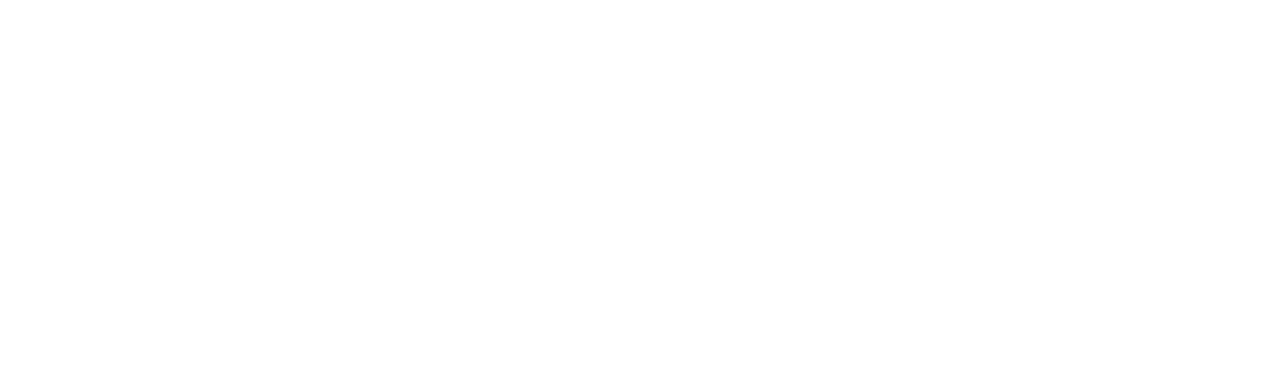
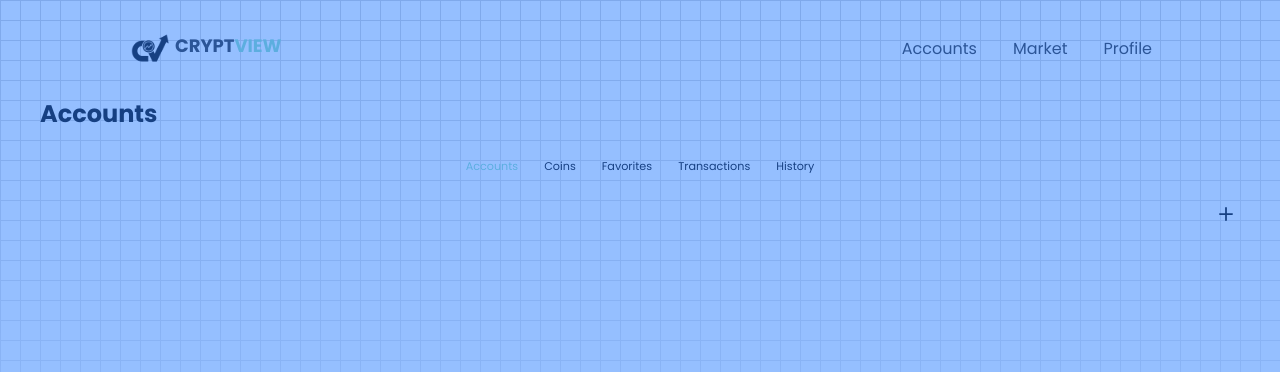
Before and after one commit to m4rk4lfred/CryptView, a React (Vite) app in the folder Frontend/: page /dashboard/account in a window 1280 px wide. Before the commit this address had no page. Shown: the top 372 px of the page. Built offline with nearby package versions, Linux system fonts and the light colour scheme; sample sign-in values are in the browser's storage.

Commit message:
Main tab added

```diff
--- /dev/null
+++ b/Frontend/src/Pages/Main/AccountTab.jsx
@@ -0,0 +1,26 @@
+import { Tab, Tabs, TabList, TabPanel } from 'react-tabs';
+import { IoIosAdd } from "react-icons/io";
+import {useState} from 'react'
+import { div, p } from 'motion/react-client';
+function AccountTab(){
+   const [transactionModalVisible,setTransactionModal] = useState(true)
+   return(
+    <>
+       <div className="flex flex-col  w-full h-full mt-5 px-10">
+
+           <div className='flex w-full h-auto justify-end items-center'>
+            <IoIosAdd className='size-7 cursor-pointer dark:text-primary'/>
+           </div>
+
+           { transactionModalVisible &&(
+             <div className='w-screen h-screen fixed bg-blue-500 opacity-50 top-0 left-0'>
+                <div>
+
+                </div>
+             </div>
+           )}
+       </div>
+    </>
+   )
+}
+export default AccountTab
--- /dev/null
+++ b/Frontend/src/Pages/Main/Dashboard.jsx
@@ -0,0 +1,77 @@
+{/* imports */}
+import Header from './mainHeader'
+import '../../index.css'
+import AccountTab from '../Main/AccountTab'
+import { Tab, Tabs, TabList, TabPanel } from 'react-tabs';
+import { useState } from 'react';
+
+{/* dashboard component */}
+function Dashboard(){
+
+  {/* get theme from localStorage */}
+  const darkTheme = localStorage.getItem('theme')
+  const [tabLocation , setTabLocation] = useState('Accounts')
+
+  return(
+    <>
+      {/* background wrapper */}
+      <div className={`${darkTheme === 'dark' ? 'dark' : ''} bg-primary w-screen h-screen dark:bg-primary-dark fixed z-0 `}>
+
+        {/* Dark mode grid */}
+        <div
+          className={`${darkTheme ? 'hidden' : ''}  fixed inset-0 z-0 mask-b-from-0% mask-b-to-96%`}
+          style={{
+            backgroundImage:
+              'linear-gradient(to right, #D2D2D2 1px, transparent 1px), linear-gradient(to bottom, #D2D2D2 1px, transparent 1px)',
+               backgroundSize: '20px 20px',
+          }}
+        />
+
+      </div>
+
+
+      {/* Light mode grid */}
+      {darkTheme && (
+        <div
+          className="fixed inset-0 z-0 mask-b-from-0% mask-b-to-80%"
+          style={{
+            backgroundImage:
+              'linear-gradient(to right, #575757 1px, transparent 1px), linear-gradient(to bottom, #575757 1px, transparent 1px)',
+            backgroundSize: '20px 20px',
+            opacity:0.3,
+          }}
+        />
+      )}
+
+
+      {/* main content container */}
+      <div className="relative z-10 font-poppins">
+          <Header theme={darkTheme}></Header>
+
+           <div className='w-full h-full mt-8'>
+           <div>
+                <h1 className="text-2xl px-10 mb-5 font-bold ">{tabLocation}</h1>
+            </div>
+                   <Tabs>
+                    <TabList className={' w-full flex flex-row justify-center items-center h-auto text-[0.7em] '}>
+                        <Tab onClick={() => setTabLocation('Accounts')} selectedClassName='text-branding'>Accounts</Tab>
+                        <Tab onClick={() => setTabLocation('Coins')} selectedClassName='text-branding'>Coins</Tab>
+                        <Tab onClick={() => setTabLocation('Favorites')} selectedClassName='text-branding'>Favorites</Tab>
+                        <Tab onClick={() => setTabLocation('Transactions')} selectedClassName='text-branding'>Transactions</Tab>
+                        <Tab onClick={() => setTabLocation('History')} selectedClassName='text-branding'>History</Tab>
+                    </TabList>
+
+                    <TabPanel>
+                      <AccountTab></AccountTab>
+                    </TabPanel>
+                </Tabs>
+            </div>
+      </div>
+
+    </>
+  )
+}
+
+
+{/* export */}
+export default Dashboard
--- a/Frontend/src/Pages/Main/Main.jsx
+++ /dev/null
@@ -1,9 +0,0 @@
-
-function Main(){
-  return(
-    <>
-     <h1>Hello world</h1>
-    </>
-  )
-}
-export default Main;
--- /dev/null
+++ b/Frontend/src/Pages/Main/mainHeader.jsx
@@ -0,0 +1,49 @@
+import brandLogoDark from '../../assets/Brand_logo_Dark.svg'
+import brandLogoLight from '../../assets/Brand_logo_Light.svg'
+import { IoMenu } from "react-icons/io5";
+import { IoIosClose } from "react-icons/io";
+import {useState} from 'react'
+import {motion , AnimatePresence, easeIn, easeInOut} from 'motion/react'
+function mainHeader({theme}){
+  const [isVisible,setNavigationVisibility] = useState(false)
+  return(
+    <>
+       <div className={`flex  justify-between w-screen h-auto px-10 pt-8 md:px-[8em] ${theme === 'dark' ? 'dark' : ''}`}>
+           <div className="flex gap-1 w-full justify-start items-start  ">
+             <img src={theme === 'dark'? brandLogoLight:brandLogoDark} alt="brandLogo" />
+             <h1 className='font-bold text-lg text-primary-dark dark:text-primary'>CRYPT<span className='text-branding'>VIEW</span></h1>
+           </div>
+
+
+           <div className='flex justify-end items-center w-full md:hidden '>
+              <IoMenu onClick={()=>setNavigationVisibility(true)} className='text-primary-dark cursor-pointer dark:text-primary size-8'/>
+           </div>
+
+           <div className='hidden md:flex   flex-row w-full justify-end items-center '>
+             <ul className='w-full  h-auto flex flex-row justify-end items-center gap-9'>
+               <li className='cursor-pointer   text-primary-dark dark:text-primary'>Accounts</li>
+               <li className='cursor-pointer   text-primary-dark dark:text-primary'>Market</li>
+               <li className='cursor-pointer   text-primary-dark dark:text-primary'>Profile</li>
+              </ul>
+           </div>
+            <AnimatePresence>
+           {isVisible &&(<motion.div
+           initial={{x:350}}
+           animate={{x:0}}
+           transition={{duration:0.7, ease:easeInOut}}
+           exit={{x:350}}
+
+           className="fixed flex z-20 bg-primary flex-col justify-start p-25 items-center text-center w-full h-full dark:bg-primary-dark right-0 bottom-0">
+               <IoIosClose onClick={()=> setNavigationVisibility(false)} className='size-10 absolute cursor-pointer right-0 top-0 m-6 text-primary-dark dark:text-white'></IoIosClose>
+              <ul className='w-screen h-auto'>
+               <li className='my-20 cursor-pointer p-2  text-primary-dark dark:text-primary'>Accounts</li>
+               <li className='my-20 cursor-pointer p-2  text-primary-dark dark:text-primary'>Market</li>
+               <li className='my-20 cursor-pointer p-2  text-primary-dark dark:text-primary'>Profile</li>
+              </ul>
+           </motion.div>)}
+           </AnimatePresence>
+       </div>
+    </>
+  )
+}
+export default mainHeader
--- a/Frontend/src/main.jsx
+++ b/Frontend/src/main.jsx
@@ -7,7 +7,7 @@
 import RegisterAccount from '../src/Pages/AccountAuthentication/Accountmodal'
 import { BrowserRouter, Routes, Route } from "react-router";
 import ProtectedRoutes from  '../src/Routes/ProtectedRoutes'
-import Dashboard from '../src/Pages/Main/Main'
+import Dashboard from '../src/Pages/Main/Dashboard'
 
 function App() {
 
@@ -70,11 +70,8 @@
     )
       }
 
-
-
       <div  className="relative z-10">
         <Landingpage showState={setModalShow}/>
-
       </div>
 
     </div>
@@ -87,7 +84,7 @@
      <Routes>
        <Route path='/' element={<App />}/>
 
-         <Route path='/dashboard' element={<ProtectedRoutes><Dashboard /></ProtectedRoutes>}/>
+         <Route path='/dashboard/account' element={<ProtectedRoutes><Dashboard /></ProtectedRoutes>}/>
 
      </Routes>
     </BrowserRouter>
```
Also changed, not shown: 1 other file (tests, documents, lock files or other folders).
